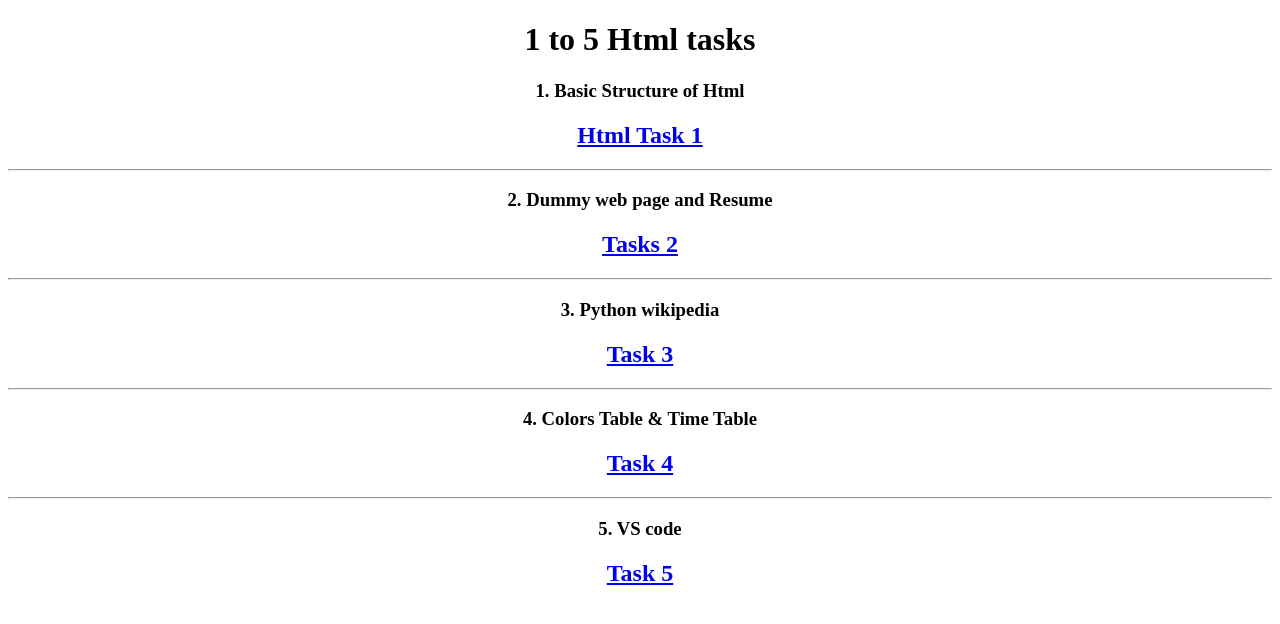
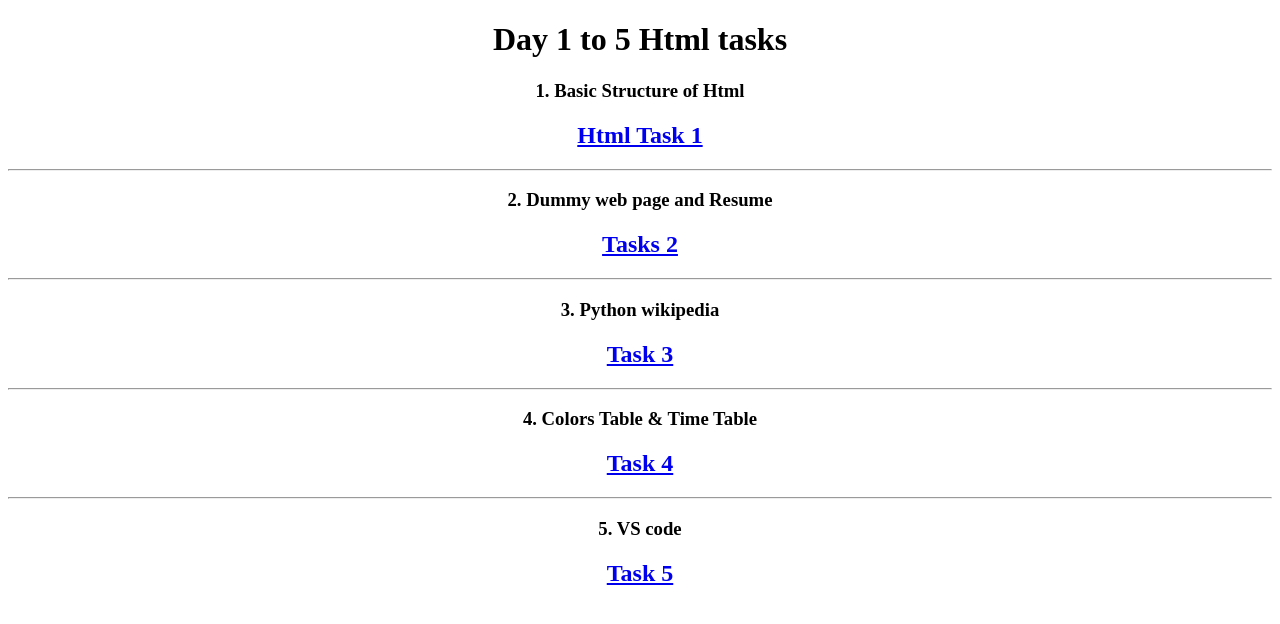
Before and after one commit to RamuNaidu-Dev/Html-1-5, a plain HTML site: page index.html in a window 1280 px wide. Drawn offline with Linux system fonts and the light colour scheme.

Commit message:
Update index.html

```diff
--- a/index.html
+++ b/index.html
@@ -7,7 +7,7 @@
 </head>
 <body align="center">
 
-    <h1>1 to 5 Html tasks</h1>
+    <h1>Day 1 to 5 Html tasks</h1>
 
     <h3>1. Basic Structure of Html</h3>
     <a href="Day 1/Task 1.html"><h2>Html Task 1</h2></a> <hr>
```
